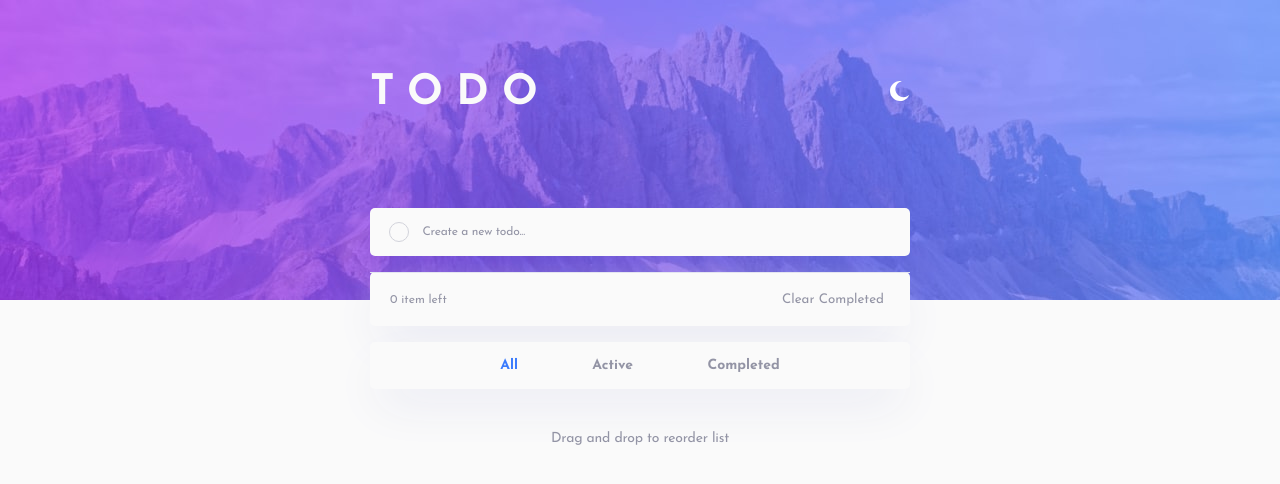
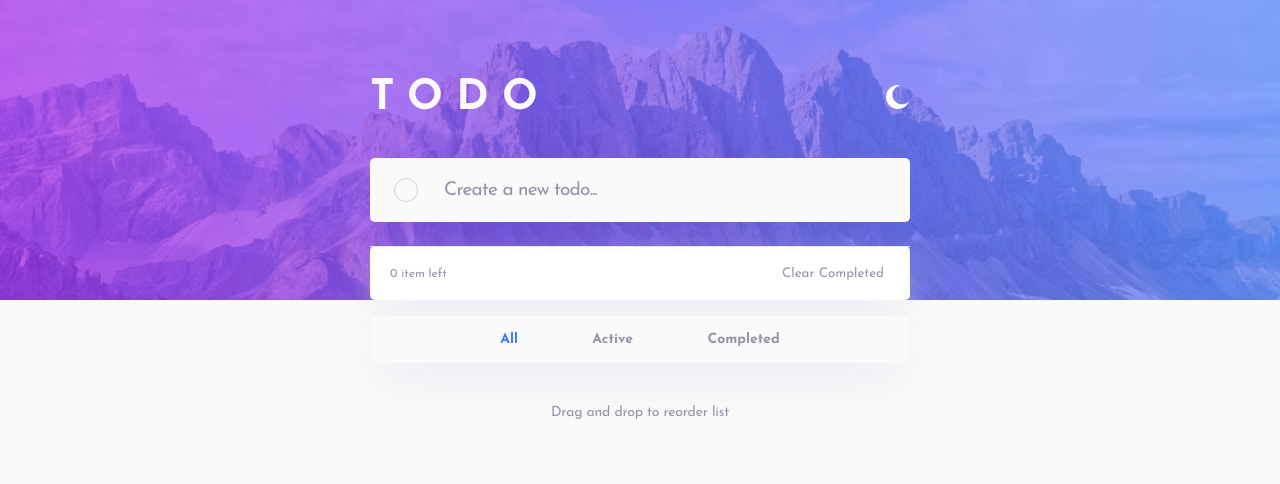
Before and after one commit to kennyjsa/todo-app, a Next.js app: page / in a window 1280 px wide. Shown: the top 484 px of the page. Built offline with nearby package versions, Linux system fonts and the light colour scheme.

Commit message:
desktop style

```diff
--- a/src/components/Header/styles.module.css
+++ b/src/components/Header/styles.module.css
@@ -33,7 +33,7 @@
   }
 
   .header {
-    padding-top: 4.813rem;
+    padding-top: 5.5rem;
   }
 
   .title {
--- a/src/components/Layout/Main.tsx
+++ b/src/components/Layout/Main.tsx
@@ -4,5 +4,5 @@ export const Main = styled.main`
   margin: var(--main-margin);
   width: var(--main-width);
 
-  transform: translateY(-5.75rem);
+  transform: translateY(var(--main-translate-y));
 `
--- a/src/components/ThemeSwitcher/index.tsx
+++ b/src/components/ThemeSwitcher/index.tsx
@@ -1,17 +1,31 @@
-import React from 'react'
+import React, { useState } from 'react'
 import Image from 'next/image'
 
-// import { Container } from './styles';
+import styles from './styles.module.css'
 
 const ThemeSwitcher: React.FC = () => {
+  const [isDark, setIsDark] = useState(false)
   return (
     <div>
-      <Image
-        src="/assets/images/icon-moon.svg"
-        alt="icon dark theme"
-        width="20px"
-        height="20px"
-      />
+      {!isDark && (
+        <button className={styles.button}>
+          <Image
+            src="/assets/images/icon-moon.svg"
+            alt="icon dark theme"
+            layout="fill"
+          />
+        </button>
+      )}
+
+      {isDark && (
+        <button className={styles.button}>
+          <Image
+            src="/assets/images/icon-sun.svg"
+            alt="icon light theme"
+            layout="fill"
+          />
+        </button>
+      )}
     </div>
   )
 }
--- /dev/null
+++ b/src/components/ThemeSwitcher/styles.module.css
@@ -0,0 +1,18 @@
+.button {
+  position: relative;
+  width: 20px;
+  height: 20px;
+
+  border: none;
+  background-color: transparent;
+
+  cursor: pointer;
+}
+
+/* * Desktop style */
+@media (min-width: 600px) {
+  .button {
+    width: 24px;
+    height: 24px;
+  }
+}
--- a/src/components/todo/TodoForm/styles.module.css
+++ b/src/components/todo/TodoForm/styles.module.css
@@ -33,3 +33,25 @@
 .todoForm input::placeholder {
   color: var(--dark-grayish-blue);
 }
+
+/* * Desktop style */
+@media (min-width: 600px) {
+  .todoForm {
+    height: 4rem;
+    padding: 0 1.5rem;
+  }
+
+  .todoForm .icon {
+    width: 24px;
+    height: 24px;
+
+    margin-right: 1.5rem;
+  }
+
+  .todoForm input {
+    height: 4rem;
+
+    font-size: 1.188rem;
+    letter-spacing: -0.04em;
+  }
+}
--- a/src/components/todo/TodoItem/styles.module.css
+++ b/src/components/todo/TodoItem/styles.module.css
@@ -1,13 +1,12 @@
 .todoItem {
   display: flex;
   align-items: center;
-  /* justify-content: left; */
+  height: 3rem;
 
   font-size: 0.75rem;
-
   letter-spacing: -0.015em;
   font-family: 'Josefin Sans', sans-serif;
-  padding: 1rem 1.25rem;
+  padding: 0 1.25rem;
 }
 
 .todoItem + .todoItem {
@@ -34,3 +33,17 @@
 .delete:hover {
   filter: brightness(0.09);
 }
+
+/* * Desktop style */
+@media (min-width: 600px) {
+  .todoItem {
+    height: 4rem;
+
+    font-size: 1.188rem;
+    letter-spacing: -0.04em;
+  }
+
+  .text {
+    margin-left: 1.5rem;
+  }
+}
--- a/src/components/todo/TodoList/styles.module.css
+++ b/src/components/todo/TodoList/styles.module.css
@@ -5,9 +5,16 @@
 
   margin-top: 1rem;
   padding: 0;
-  background-color: var(--bg-color);
+  background-color: #fff;
 
   box-shadow: 0px 20px 50px -10px var(--very-light-grayish-blue);
 
   border-radius: 5px;
 }
+
+/* * Desktop style */
+@media (min-width: 600px) {
+  .todoList {
+    margin-top: 1.5rem;
+  }
+}
--- a/src/styles/globals.css
+++ b/src/styles/globals.css
@@ -14,6 +14,7 @@
 
   --main-margin: 0 1.5rem;
   --main-width: auto;
+  --main-translate-y: -5.75rem;
 }
 
 html,
@@ -38,5 +39,6 @@ a {
   :root {
     --main-margin: 0 auto;
     --main-width: 540px;
+    --main-translate-y: -8.875rem;
   }
 }
```
